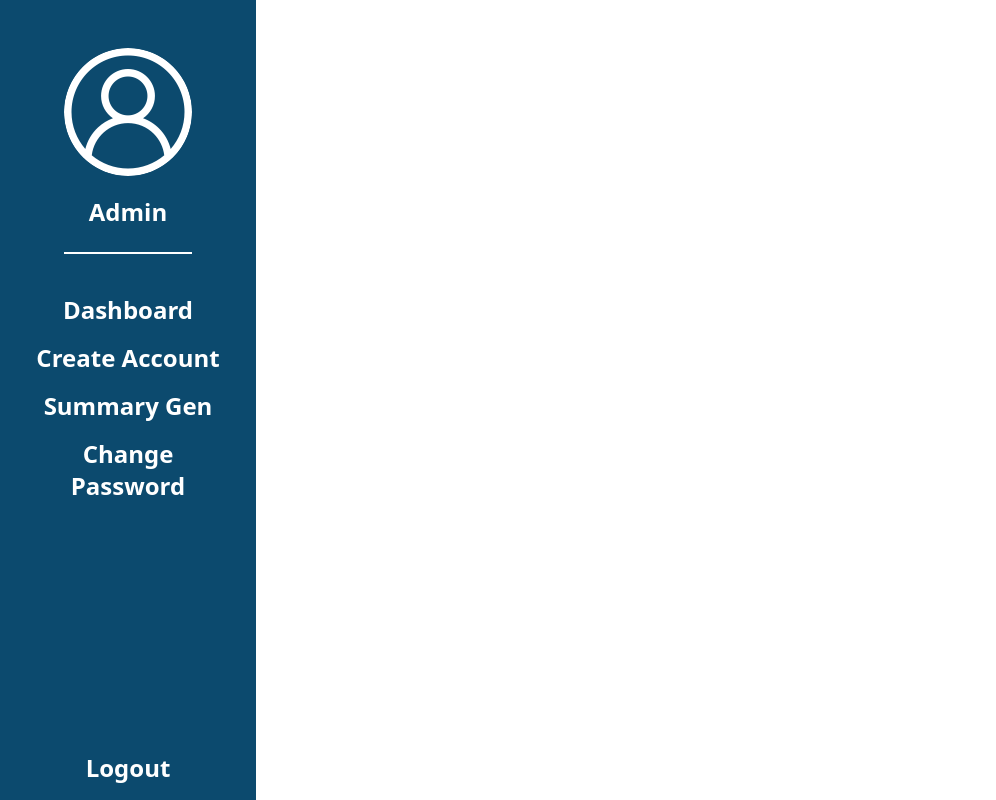
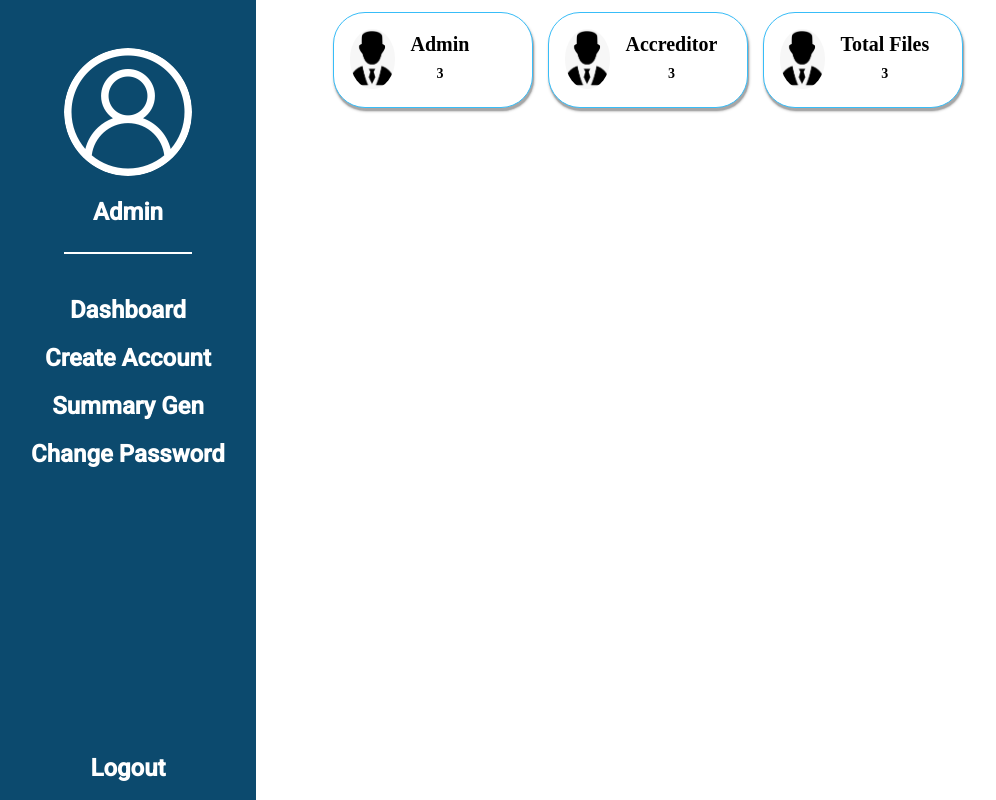
Before and after one commit to rsl081/web-based-file-repositories, an Angular app: page / in a window 1280 px wide. Shown: the whole page, without its empty margins (0-996 px from the left). Built offline with nearby package versions, Linux system fonts and the light colour scheme.

Commit message:
neptalie-card

```diff
--- a/angular.json
+++ b/angular.json
@@ -27,6 +27,7 @@
               "src/assets"
             ],
             "styles": [
+              "src/custom-theme.scss",
               "src/styles.css"
             ],
             "scripts": []
--- a/package.json
+++ b/package.json
@@ -11,10 +11,12 @@
   "private": true,
   "dependencies": {
     "@angular/animations": "~13.2.0",
+    "@angular/cdk": "^13.3.1",
     "@angular/common": "~13.2.0",
     "@angular/compiler": "~13.2.0",
     "@angular/core": "~13.2.0",
     "@angular/forms": "~13.2.0",
+    "@angular/material": "^13.3.1",
     "@angular/platform-browser": "~13.2.0",
     "@angular/platform-browser-dynamic": "~13.2.0",
     "@angular/router": "~13.2.0",
--- a/src/app/app.component.css
+++ b/src/app/app.component.css
@@ -0,0 +1,35 @@
+.card-div {
+  display: flex;
+  flex-direction: row;
+  flex-wrap: wrap;
+  height: 120px;
+  align-self: flex-end;
+  justify-content: center;
+  align-items: center;
+}
+.card-div > mat-card {
+  width: 200px;
+}
+
+.card {
+  color: black;
+  font-family: "Times New Roman", Times, serif;
+  text-align: center;
+  font-weight: bold;
+}
+.shadow-2xl {
+  border: 1px solid #38bdf8;
+  border-radius: 2rem;
+  margin-left: 15px;
+
+}
+.pic-icon {
+  width: 45px;
+  height: 60px;
+}
+
+.mat-card:not([class*=mat-elevation-z]) {
+  box-shadow: 1px 2px 1px -1px rgb(167, 167, 167),
+              1px 3px 1px 0 rgba(167, 167, 167),
+              1px 3px 3px 0 rgba(167, 167, 167);
+}
--- a/src/app/app.component.html
+++ b/src/app/app.component.html
@@ -33,5 +33,46 @@
                 <button class="text-2xl px-4 py-2 hover:bg-sky-700 rounded-2xl font-semibold">Logout</button>
             </div>
     </nav>
+    <div class="card-div">
+      <mat-card class="shadow-2xl w-24 h-24
+      rounded-lg">
+        <mat-card-header>
+          <img class="pic-icon"
+            src="assets/img/man-icon-card.png"
+            mat-card-avatar />
+          <mat-card-title class="card">Admin</mat-card-title>
+          <mat-card-subtitle class="card">
+            3
+          </mat-card-subtitle>
+        </mat-card-header>
+
+      </mat-card>
+      <mat-card class="shadow-2xl w-24 h-24
+      rounded-lg">
+        <mat-card-header>
+          <img class="pic-icon"
+            src="assets/img/man-icon-card.png"
+            mat-card-avatar />
+          <mat-card-title class="card">Accreditor</mat-card-title>
+          <mat-card-subtitle class="card">
+            3
+          </mat-card-subtitle>
+        </mat-card-header>
+
+      </mat-card>
+      <mat-card class="shadow-2xl w-24 h-24
+      rounded-lg">
+        <mat-card-header>
+          <img class="pic-icon"
+            src="assets/img/man-icon-card.png"
+            mat-card-avatar />
+          <mat-card-title class="card">Total Files</mat-card-title>
+          <mat-card-subtitle class="card">
+            3
+          </mat-card-subtitle>
+        </mat-card-header>
+
+      </mat-card>
+    </div>
 </body>
 </html>
--- a/src/app/app.module.ts
+++ b/src/app/app.module.ts
@@ -3,6 +3,8 @@ import { BrowserModule } from '@angular/platform-browser';
 
 import { AppRoutingModule } from './app-routing.module';
 import { AppComponent } from './app.component';
+import { BrowserAnimationsModule } from '@angular/platform-browser/animations';
+import {MatCardModule} from '@angular/material/card';
 
 @NgModule({
   declarations: [
@@ -10,7 +12,9 @@ import { AppComponent } from './app.component';
   ],
   imports: [
     BrowserModule,
-    AppRoutingModule
+    AppRoutingModule,
+    BrowserAnimationsModule,
+    MatCardModule
   ],
   providers: [],
   bootstrap: [AppComponent]
--- /dev/null
+++ b/src/custom-theme.scss
@@ -0,0 +1,34 @@
+
+// Custom Theming for Angular Material
+// For more information: https://material.angular.io/guide/theming
+@use '@angular/material' as mat;
+// Plus imports for other components in your app.
+
+// Include the common styles for Angular Material. We include this here so that you only
+// have to load a single css file for Angular Material in your app.
+// Be sure that you only ever include this mixin once!
+@include mat.core();
+
+// Define the palettes for your theme using the Material Design palettes available in palette.scss
+// (imported above). For each palette, you can optionally specify a default, lighter, and darker
+// hue. Available color palettes: https://material.io/design/color/
+$web-based-file-repositories-primary: mat.define-palette(mat.$indigo-palette);
+$web-based-file-repositories-accent: mat.define-palette(mat.$pink-palette, A200, A100, A400);
+
+// The warn palette is optional (defaults to red).
+$web-based-file-repositories-warn: mat.define-palette(mat.$red-palette);
+
+// Create the theme object. A theme consists of configurations for individual
+// theming systems such as "color" or "typography".
+$web-based-file-repositories-theme: mat.define-light-theme((
+  color: (
+    primary: $web-based-file-repositories-primary,
+    accent: $web-based-file-repositories-accent,
+    warn: $web-based-file-repositories-warn,
+  )
+));
+
+// Include theme styles for core and each component used in your app.
+// Alternatively, you can import and @include the theme mixins for each component
+// that you are using.
+@include mat.all-component-themes($web-based-file-repositories-theme);
--- a/src/index.html
+++ b/src/index.html
@@ -6,6 +6,9 @@
   <base href="/">
   <meta name="viewport" content="width=device-width, initial-scale=1">
   <link rel="icon" type="image/x-icon" href="favicon.ico">
+  <link rel="preconnect" href="https://fonts.gstatic.com">
+  <link href="https://fonts.googleapis.com/css2?family=Roboto:wght@300;400;500&display=swap" rel="stylesheet">
+  <link href="https://fonts.googleapis.com/icon?family=Material+Icons" rel="stylesheet">
 </head>
 <body>
   <app-root></app-root>
--- a/src/styles.css
+++ b/src/styles.css
@@ -1,3 +1,5 @@
 @tailwind base;
 @tailwind components;
 @tailwind utilities;
+html, body { height: 100%; }
+body { margin: 0; font-family: Roboto, "Helvetica Neue", sans-serif; }
```
Also changed, not shown: src/assets/img/man-icon-card.png (added), 1 other file (tests, documents, lock files or other folders).
